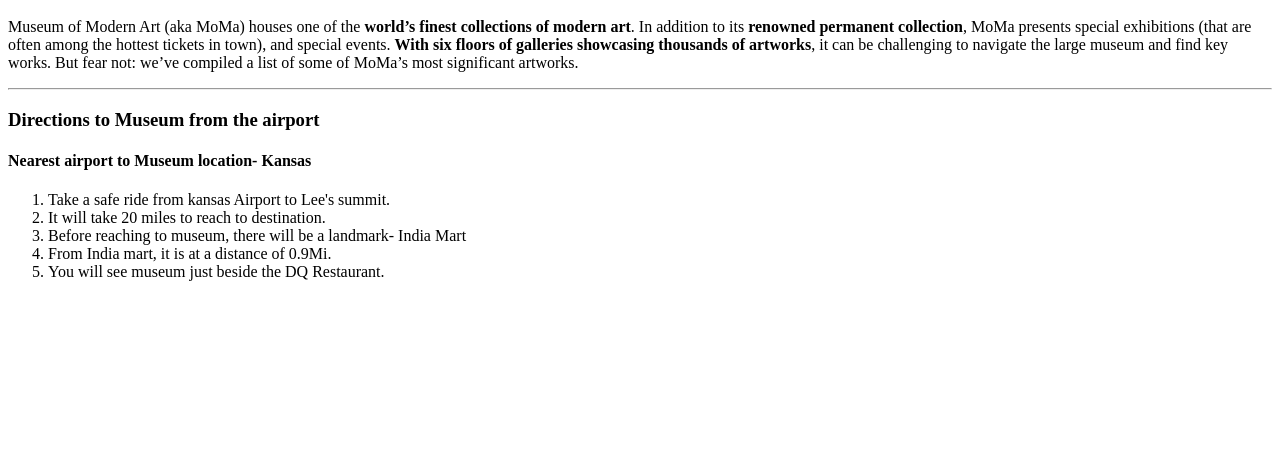
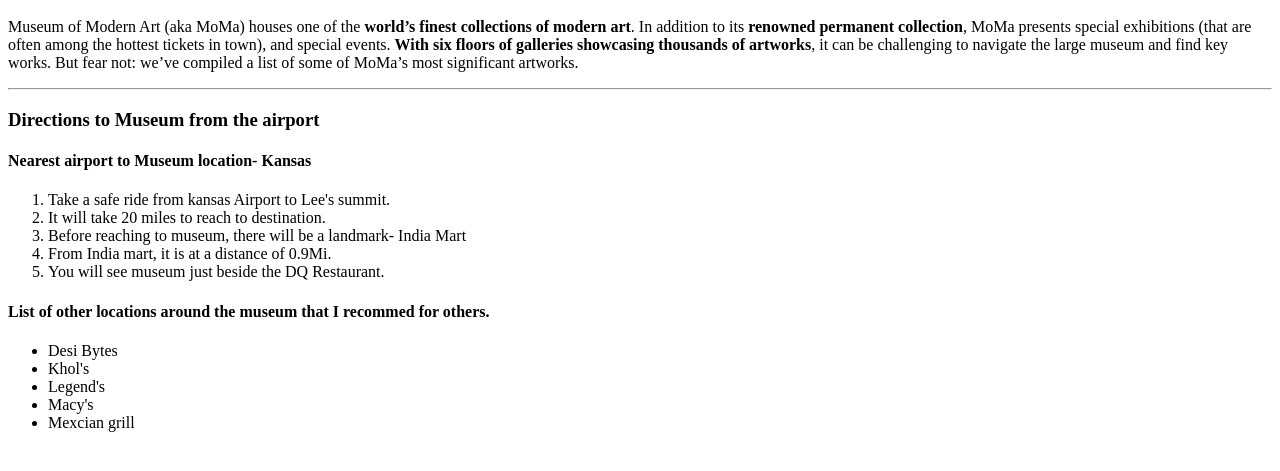
Before and after one commit to 44-563-Web-Apps-F22/44563-webapps-assignment-3-RamyaDevulapally, a plain HTML site: page index.html in a window 1280 px wide. Shown: the part 101-572 px from the top of the page. Drawn offline with Linux system fonts and the light colour scheme.

Commit message:
Update index.html

```diff
--- a/index.html
+++ b/index.html
@@ -1,10 +1,12 @@
 <!DOCTYPE html>
 <html>
+
 <head>
     <title>
-           Assignment3 about myself
+        Assignment3 about myself
     </title>
 </head>
+
 <body>
     <h1>
         Ramya Devulapally
@@ -33,5 +35,18 @@
         <li>You will see museum just beside the DQ Restaurant.</li>
     </ol>
 
+    <h4>List of other locations around the museum that I recommed for others.
+    </h4>
+
+    <ul>
+        <li>Desi Bytes</li>
+        <li>Khol's</li>
+        <li>Legend's</li>
+        <li>Macy's</li>
+        <li>Mexcian grill</li>
+    </ul>
+
+
 </body>
+
 </html>
```
